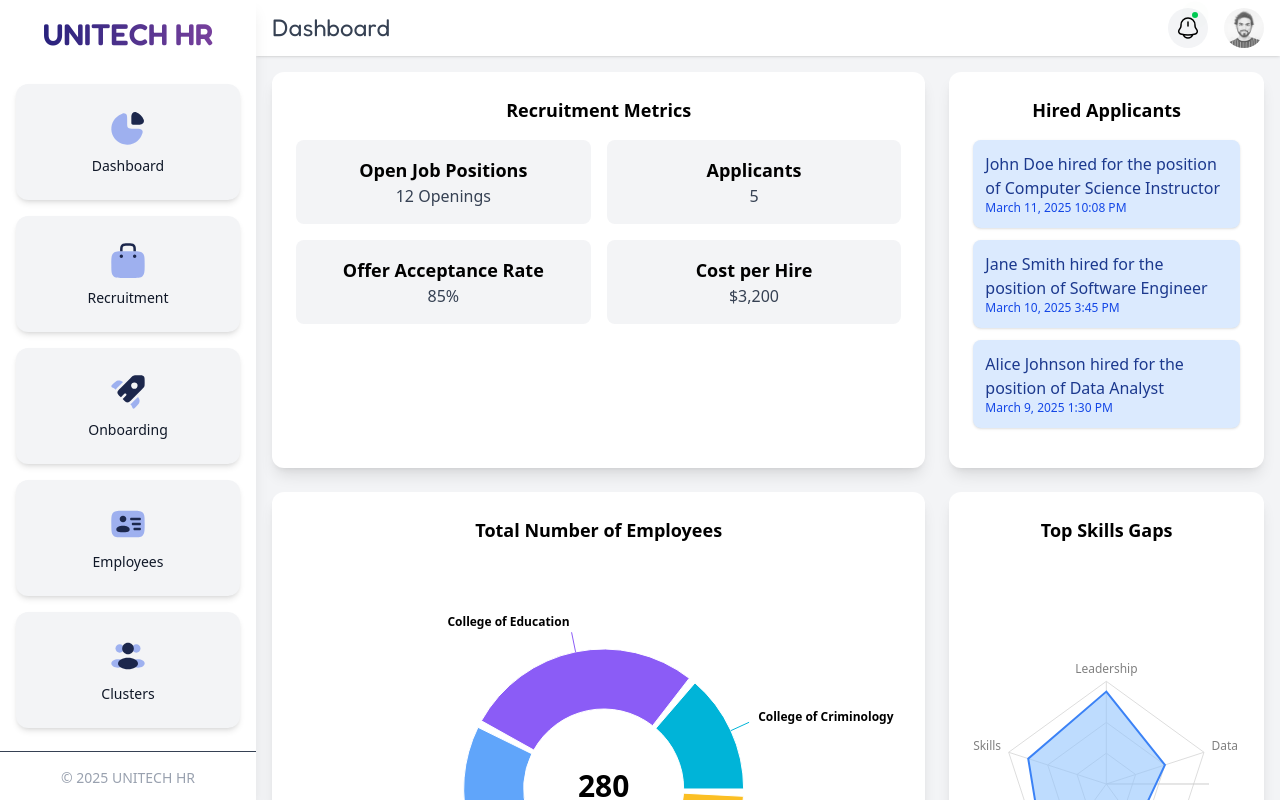
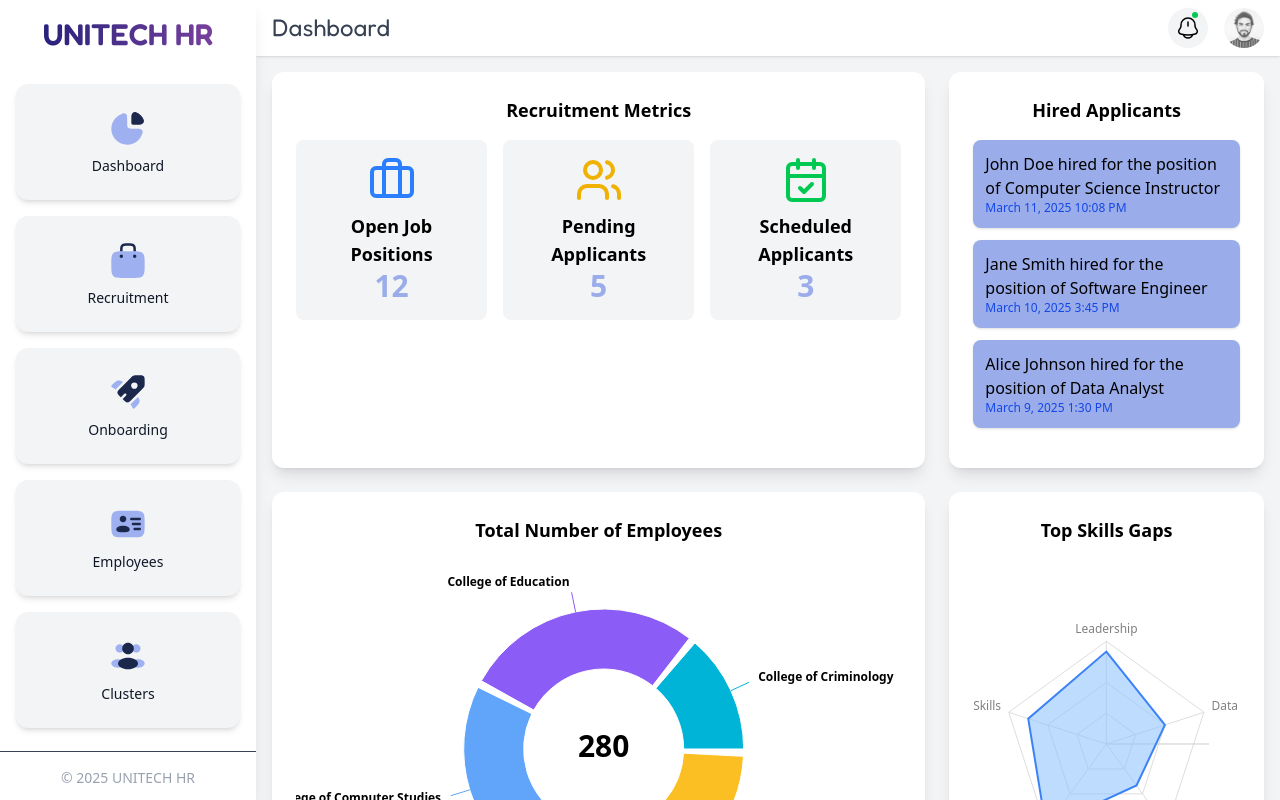
Before and after one commit to jayr-o1/capstone-unitechhr-hr-department, a React (Vite) app: page / in a window 1280 px wide. Shown: the top 800 px of the page. Built offline with nearby package versions, Linux system fonts and the light colour scheme.

Commit message:
will proceed to recruitment module

```diff
--- a/src/components/DashboardCharts/HiredApplicants.jsx
+++ b/src/components/DashboardCharts/HiredApplicants.jsx
@@ -25,7 +25,7 @@ const HiredApplicants = () => {
                 {hiredApplicants.map((applicant, index) => (
                     <div
                         key={index}
-                        className="p-3 rounded-lg bg-blue-100 text-blue-900 shadow-sm"
+                        className="p-3 rounded-lg bg-[#9AADEA] shadow-sm"
                     >
                         <p>
                             <span className="font-medium">
--- /dev/null
+++ b/src/components/DashboardCharts/RecruitmentMetrics.jsx
@@ -0,0 +1,43 @@
+import React from "react";
+import { Briefcase, Users, CalendarCheck } from "lucide-react";
+
+const metricsData = [
+    {
+        title: "Open Job Positions",
+        value: "12",
+        icon: <Briefcase size={48} className="text-blue-500" />,
+    },
+    {
+        title: "Pending Applicants",
+        value: "5",
+        icon: <Users size={48} className="text-yellow-500" />,
+    },
+    {
+        title: "Scheduled Applicants",
+        value: "3",
+        icon: <CalendarCheck size={48} className="text-green-500" />,
+    },
+];
+
+const RecruitmentMetrics = () => {
+    return (
+        <div className="grid grid-cols-1 sm:grid-cols-2 md:grid-cols-3 gap-4 mt-4">
+            {metricsData.map((metric, index) => (
+                <div
+                    key={index}
+                    className="bg-gray-100 p-4 rounded-lg flex flex-col items-center text-center"
+                >
+                    {metric.icon}
+                    <h2 className="text-lg font-semibold mt-2">
+                        {metric.title}
+                    </h2>
+                    <p className="text-[#9AADEA] text-3xl font-semibold">
+                        {metric.value}
+                    </p>
+                </div>
+            ))}
+        </div>
+    );
+};
+
+export default RecruitmentMetrics;
--- a/src/pages/Dashboard.jsx
+++ b/src/pages/Dashboard.jsx
@@ -2,6 +2,7 @@ import React from "react";
 import NumberOfEmployeesChart from "../components/DashboardCharts/NumberOfEmployeesChart";
 import TopSkillGapsChart from "../components/DashboardCharts/TopSkillGapsChart";
 import HiredApplicants from "../components/DashboardCharts/HiredApplicants";
+import RecruitmentMetrics from "../components/DashboardCharts/RecruitmentMetrics";
 
 const Dashboard = () => {
     return (
@@ -11,22 +12,11 @@ const Dashboard = () => {
                 {/* Key Metrics Section */}
                 <div className="grid grid-cols-1 md:grid-cols-3 gap-6 md:col-span-3">
                     {/* Recruitment Metrics */}
-                    <div className="bg-white p-6 rounded-xl shadow-lg md:col-span-2">
+                    <div className="md:col-span-2 bg-white p-6 rounded-xl shadow-lg">
                         <h1 className="text-lg font-semibold text-center">
                             Recruitment Metrics
                         </h1>
-                        <div className="grid grid-cols-2 gap-4 mt-4">
-                            <MetricCard
-                                title="Open Job Positions"
-                                value="12 Openings"
-                            />
-                            <MetricCard title="Applicants" value="5" />
-                            <MetricCard
-                                title="Offer Acceptance Rate"
-                                value="85%"
-                            />
-                            <MetricCard title="Cost per Hire" value="$3,200" />
-                        </div>
+                        <RecruitmentMetrics />
                     </div>
 
                     {/* Hired Applicants */}
@@ -43,7 +33,7 @@ const Dashboard = () => {
                     <h1 className="text-lg font-semibold text-center">
                         Total Number of Employees
                     </h1>
-                    <div className="w-full max-h-[400px] aspect-square mt-10 flex justify-center items-center">
+                    <div className="w-full max-h-[400px] aspect-square flex justify-center items-center">
                         <NumberOfEmployeesChart />
                     </div>
                 </div>
@@ -53,7 +43,7 @@ const Dashboard = () => {
                     <h1 className="text-lg font-semibold text-center">
                         Top Skills Gaps
                     </h1>
-                    <div className="w-full max-h-[400px] aspect-square mt-10 flex justify-center items-center">
+                    <div className="w-full max-h-[400px] aspect-square flex justify-center items-center">
                         <TopSkillGapsChart />
                     </div>
                 </div>
@@ -62,12 +52,4 @@ const Dashboard = () => {
     );
 };
 
-// Reusable MetricCard Component
-const MetricCard = ({ title, value }) => (
-    <div className="bg-gray-100 p-4 rounded-lg text-center">
-        <h2 className="text-lg font-semibold">{title}</h2>
-        <p className="text-gray-700">{value}</p>
-    </div>
-);
-
 export default Dashboard;
```
Also changed, not shown: src/assets/icons/DashboardIcons/OpenJobsIcon.jsx (added, +18 -0 lines).
